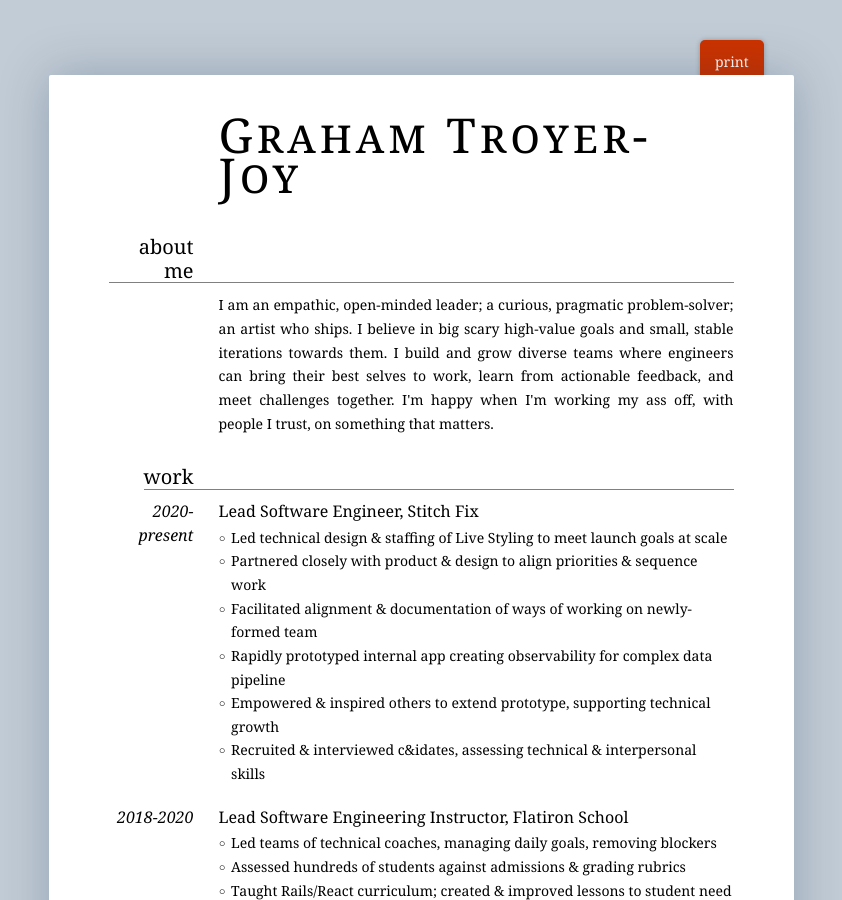
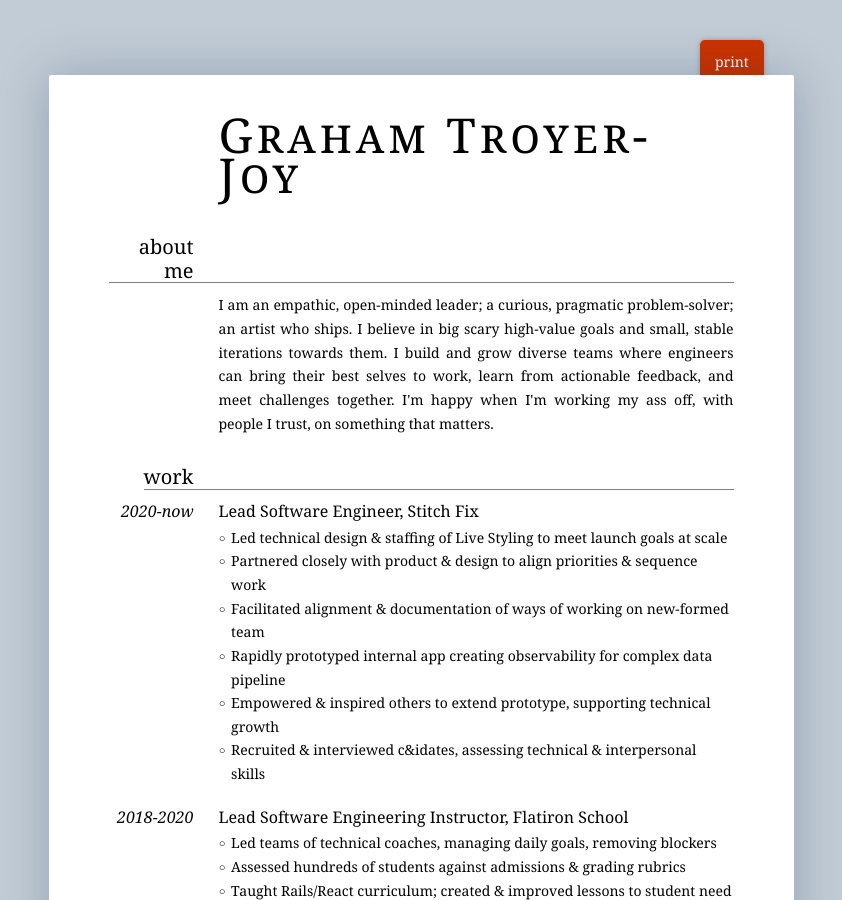
Before and after one commit to telegraham/resume, a Jekyll site: the page built from index.html, in a window 1280 px wide and 900 px high. Shown: the whole window, without its empty margins (219-1061 px from the left). Built offline with Jekyll 4.4.1, drawn with Linux system fonts in a browser that asks for light colours.

Commit message:
wrapping

```diff
--- a/_data/resume.json
+++ b/_data/resume.json
@@ -7,11 +7,11 @@
 	"work": [{
 			"what": "Lead Software Engineer",
 			"where": "Stitch Fix",
-			"when": "2020-present",
+			"when": "2020-now",
 			"how": [
 				"Led technical design & staffing of Live Styling to meet launch goals at scale",
 				"Partnered closely with product & design to align priorities & sequence work",
-				"Facilitated alignment & documentation of ways of working on newly-formed team",
+				"Facilitated alignment & documentation of ways of working on new-formed team",
 				"Rapidly prototyped internal app creating observability for complex data pipeline",
 				"Empowered & inspired others to extend prototype, supporting technical growth",
 				"Recruited & interviewed c&idates, assessing technical & interpersonal skills",
```
